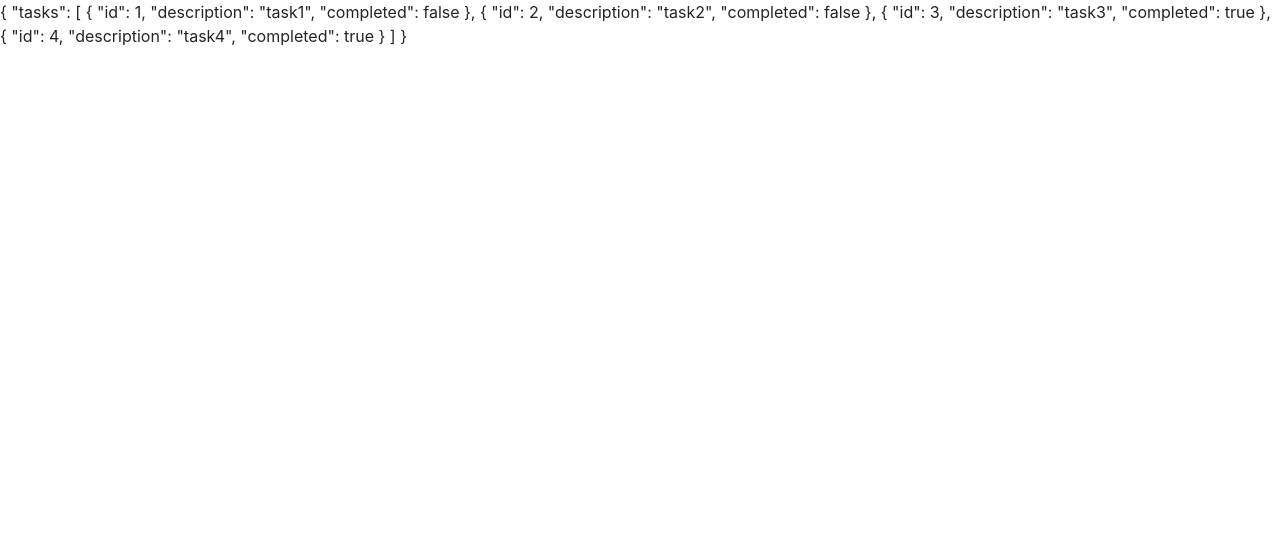
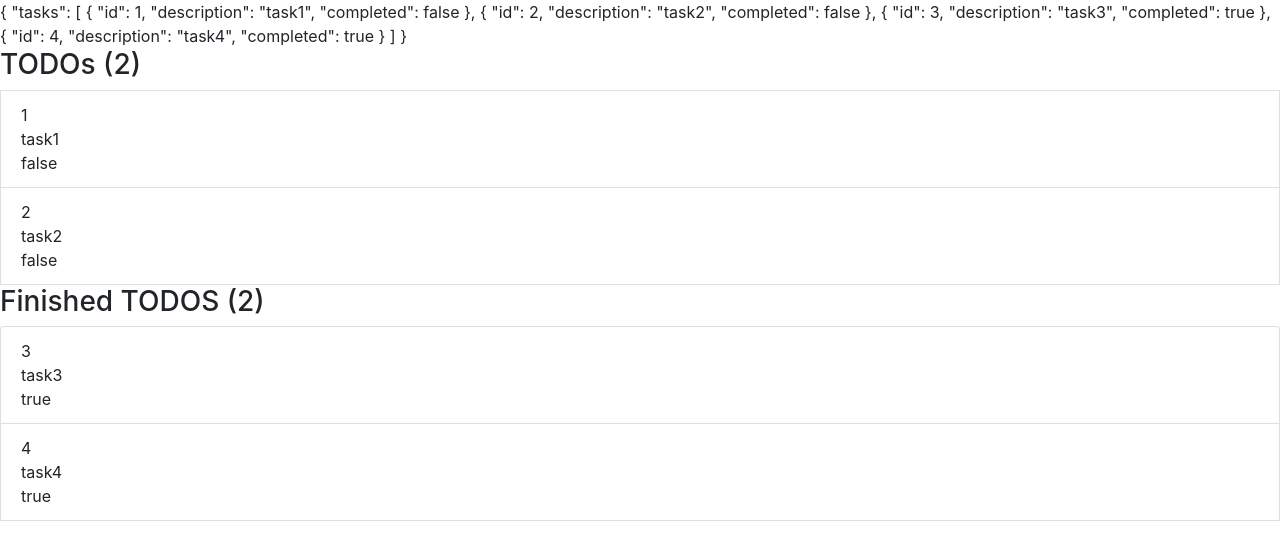
Before and after one commit to toshi-ue/vue-todoapp, a Vue app: page / in a window 1280 px wide. Shown: the top 560 px of the page. Built offline with nearby package versions, Linux system fonts and the light colour scheme.

Commit message:
taskのリストをcomponent化

```diff
--- a/src/App.vue
+++ b/src/App.vue
@@ -1,10 +1,34 @@
 <template>
   <div id="app">
+    <!-- <Header></Header> -->
     {{ $data }}
+    <h3>TODOs ({{ todoTasks.length }})</h3>
+    <Task
+      v-bind:task="task"
+      v-for="(task, index) in todoTasks"
+      :key="index"
+    ></Task>
+    <h3>Finished TODOS ({{ completedTasks.length }})</h3>
+    <ul class="list-group">
+      <li
+        class="list-group-item"
+        v-bind:class="task.completed ? 'done' : 'todo'"
+        v-for="(task, index) in completedTasks"
+        :key="index"
+      >
+        {{ task.id }}<br />
+        {{ task.description }}<br />
+        {{ task.completed }}<br />
+      </li>
+      <li></li>
+    </ul>
   </div>
 </template>
 
+
 <script>
+// import Header from "./components/Header.vue";
+import Task from "./components/Task.vue";
 export default {
   name: "App",
   data: function () {
@@ -17,6 +41,18 @@ export default {
       ],
     };
   },
+  components: {
+    // Header,
+    Task,
+  },
+  computed: {
+    completedTasks: function () {
+      return this.tasks.filter((item) => item.completed == true);
+    },
+    todoTasks: function () {
+      return this.tasks.filter((item) => item.completed == false);
+    },
+  },
 };
 </script>
 
--- /dev/null
+++ b/src/components/Task.vue
@@ -0,0 +1,19 @@
+<template>
+  <li class="list-group-item" v-bind:class="task.completed ? 'done' : 'todo'">
+    {{ task.id }}<br />
+    {{ task.description }}<br />
+    {{ task.completed }}<br />
+  </li>
+</template>
+
+<script>
+export default {
+  name: "Task",
+  props: ["task"],
+  // props: {
+  //   task: {
+  //     type: Object,
+  //   },
+  // },
+};
+</script>
```
Also changed, not shown: 1 other file (tests, documents, lock files or other folders).
